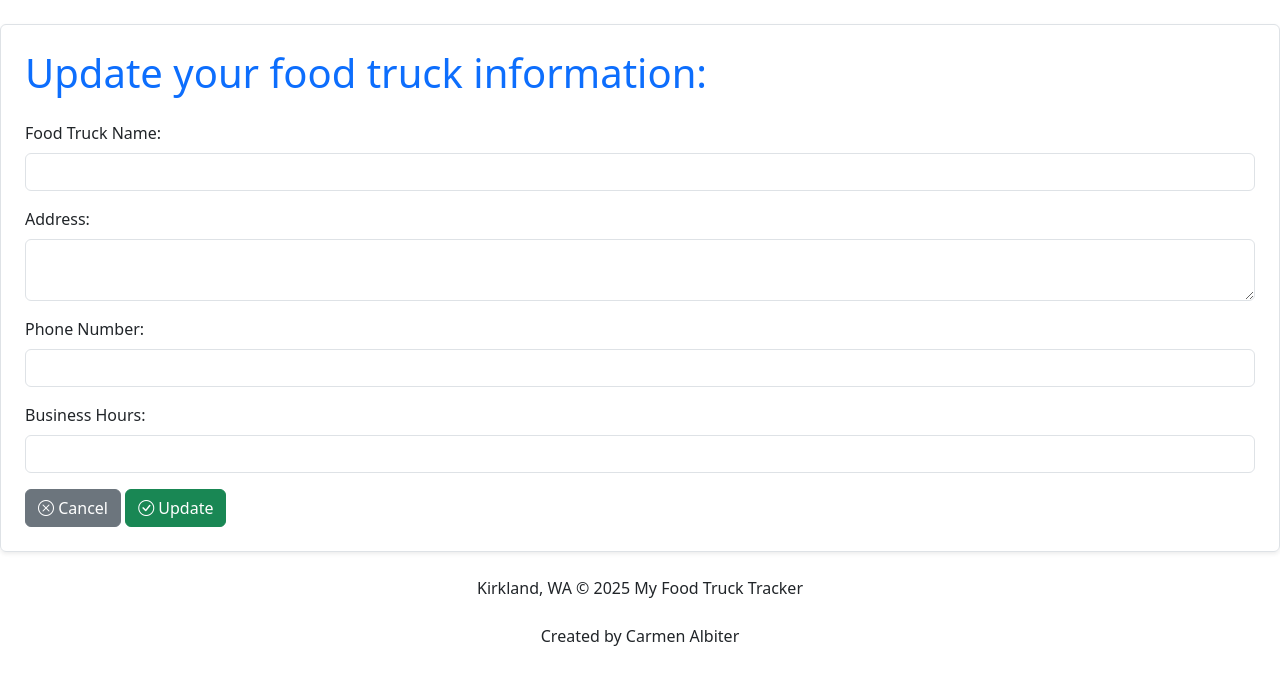
After one commit to nayalbiter/MyFoodTruck, a Flask app: template templates/editFoodTruckDetails.html in a window 1280 px wide. The commit adds this page. Shown: the top 685 px of the page. Run offline with Flask 3, Linux system fonts and the light colour scheme; the template is opened without the code that fills it, so the values that code supplies are empty.

Commit message:
the editFoodTruck function is ready also, the html, next I need to do the update part

```diff
--- a/app.py
+++ b/app.py
@@ -7,6 +7,7 @@ from utils.logInFunction import logInForCompany
 from utils.showCompanyMainPage import getCompanyMainPage
 from utils.deleteFoodTruckFunction import deleteFoodTruck
 from utils.deleteACompanyFunction import deleteCompany
+from utils.editFoodTruckFunction import editFoodTruckDetails
 from utils.userModelForAuthentication import User
 
 
@@ -75,7 +76,7 @@ def go2FoodTruckForm():
 def addNewFoodTruck():
     return insertNewFoodTruck()
 
-#route to delete a company account --> toDo add bootstrap modals or flash messages in both deletes routes
+#route to delete a company account       --> toDo add bootstrap modals or flash messages in both deletes routes
 @app.route('/deleteFoodCompany', methods = ['POST'])
 @login_required
 def deleteFoodTruckCompany():
@@ -83,16 +84,20 @@ def deleteFoodTruckCompany():
 
 #route to edit the company information --> toDo
 
-#route to edit a particular food truck --> toDo
+#route to edit a particular food truck ------------------------------> I am working here!!!!
+@app.route ('/editFoodTruckInfo', methods = ['POST'])
+def editFoodTruck():
+    return editFoodTruckDetails()
 
-#route to delete a particular food truck   --> toDo add bootstrap modals or flash messages in both deletes routes
+
+#route to delete a particular food truck     --> toDo add bootstrap modals or flash messages in both deletes routes
 @app.route('/deleteFoodTruck', methods = ['POST'])
 @login_required
 def deleteAFoodTruck():
     return deleteFoodTruck()
 
 #log out route
-@app.route("/logout")
+@app.route("/logout", methods = ['POST'])
 @login_required
 def logout():
     print("Logging out:", current_user.company_email)
--- /dev/null
+++ b/templates/editFoodTruckDetails.html
@@ -0,0 +1,61 @@
+<!DOCTYPE html>
+<html lang="en">
+  <head>
+    <meta charset="UTF-8" />
+    <meta name="viewport" content="width=device-width, initial-scale=1.0" />
+    <title>Update Food Truck Information</title>
+
+    <link rel="stylesheet" href="../static/css/style.css" />
+    <!-- bootstrap links: -->
+    <link href="https://cdn.jsdelivr.net/npm/bootstrap@5.3.5/dist/css/bootstrap.min.css" rel="stylesheet" integrity="sha384-SgOJa3DmI69IUzQ2PVdRZhwQ+dy64/BUtbMJw1MZ8t5HZApcHrRKUc4W0kG879m7" crossorigin="anonymous" />
+    <link href="https://cdn.jsdelivr.net/npm/bootstrap-icons/font/bootstrap-icons.css" rel="stylesheet" />
+  </head>
+
+  <body>
+    <form form action="/updateFoodTruckInfo" method="POST" id="updateFoodTruckForm" class="p-4 border rounded shadow-sm mt-4">
+      <h1 class="mb-4 text-primary">Update your food truck information:</h1>
+
+      <input type="hidden" name="food_truck_id" value="{{ truck.food_truck_id }}" />
+
+      <div class="mb-3">
+        <label for="foodTruckname" class="form-label">Food Truck Name:</label>
+        <input type="text" class="form-control" id="foodTruckname" name="foodTruckName" value="{{ truck.food_truck_name }}" required />
+      </div>
+
+      <div class="mb-3">
+        <label for="address" class="form-label">Address:</label>
+        <textarea class="form-control" id="address" name="address" rows="2" required>{{ truck.full_address }}</textarea>
+      </div>
+
+      <div class="mb-3">
+        <label for="phone" class="form-label">Phone Number:</label>
+        <input type="tel" class="form-control" id="phone" name="phone" value="{{ truck.phone_number }}" required />
+      </div>
+
+      <div class="mb-3">
+        <label for="hours" class="form-label">Business Hours:</label>
+        <input type="text" class="form-control" id="hours" name="hours" value="{{ truck.business_hours }}" required />
+      </div>
+
+      <div>
+        <a href="{{ url_for('go2CompanyMainPageAfterLogIn') }}" class="btn btn-secondary"><i class="bi bi-x-circle"></i> Cancel</a>
+
+        <button type="submit" class="btn btn-success"> <i class="bi bi-check-circle"></i> Update</button>
+      </div>
+    </form>
+
+    <!-- bootstrap link for js: -->
+    <script src="https://cdn.jsdelivr.net/npm/bootstrap@5.3.5/dist/js/bootstrap.bundle.min.js" integrity="sha384-k6d4wzSIapyDyv1kpU366/PK5hCdSbCRGRCMv+eplOQJWyd1fbcAu9OCUj5zNLiq" crossorigin="anonymous"></script>
+
+    <footer>
+      <div id="websiteCreation">
+        <br />
+        <span>Kirkland, WA © 2025 My Food Truck Tracker</span>
+        <br />
+        <br />
+        <span>Created by Carmen Albiter</span>
+        <br />
+      </div>
+    </footer>
+  </body>
+</html>
--- a/templates/index.html
+++ b/templates/index.html
@@ -19,7 +19,9 @@
       <div>
         {% if loggedInCompany %}
           <div class="mt-3">
-            <a href="{{ url_for('logout') }}" class="btn btn-secondary me-2"><i class="bi bi-box-arrow-right"></i> Log Out</a>
+            <form action="{{ url_for('logout') }}" method="POST" style="display: inline;">
+              <button type="submit" class="btn btn-secondary"><i class="bi bi-box-arrow-right"></i> Log Out</button>
+            </form>
             <a href="{{ url_for('go2CompanyMainPageAfterLogIn') }}" class="btn btn-primary"><i class="bi bi-building"></i> Go Back</a>
           </div>
         {% else %}
```
Also changed, not shown: templates/foodCompanyPage.html (+20 -3 lines), utils/editFoodTruckFunction.py (added, +22 -0 lines), utils/getFoodTruckInfo.py (added, +22 -0 lines).
